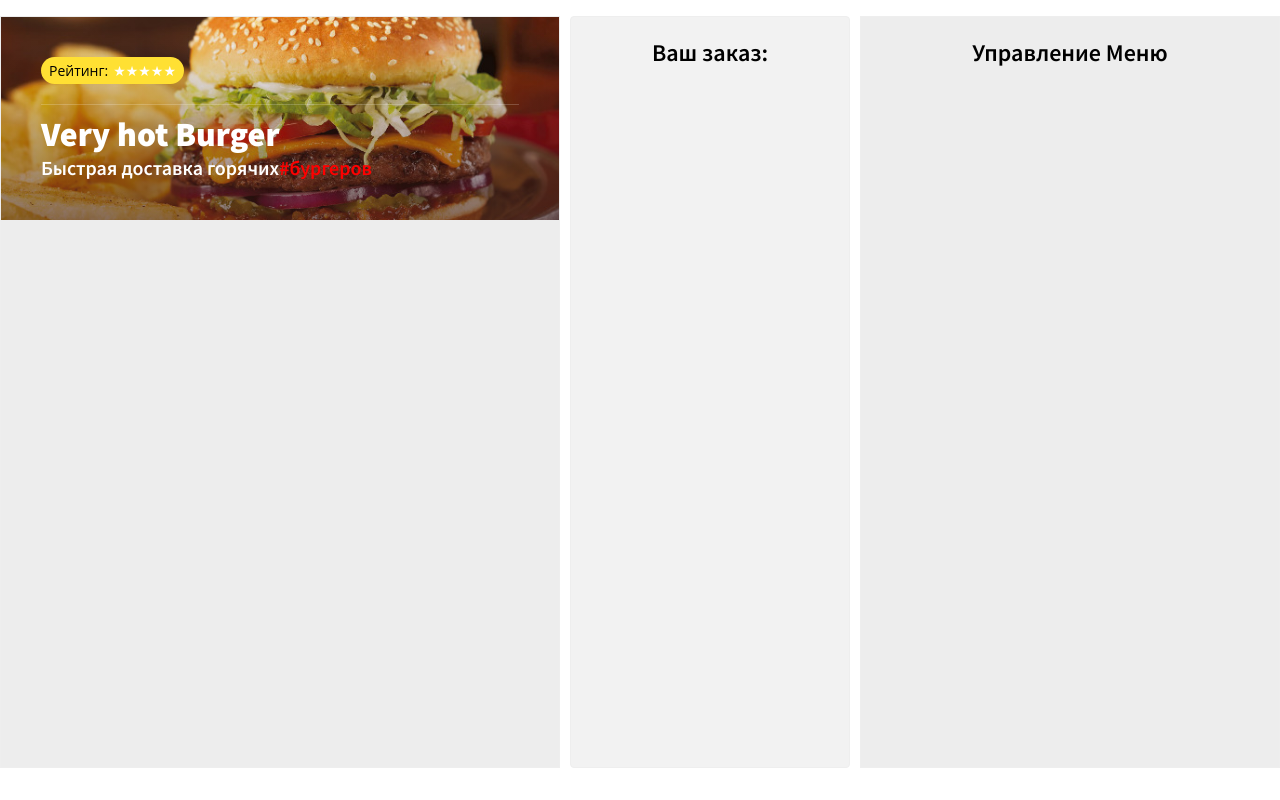
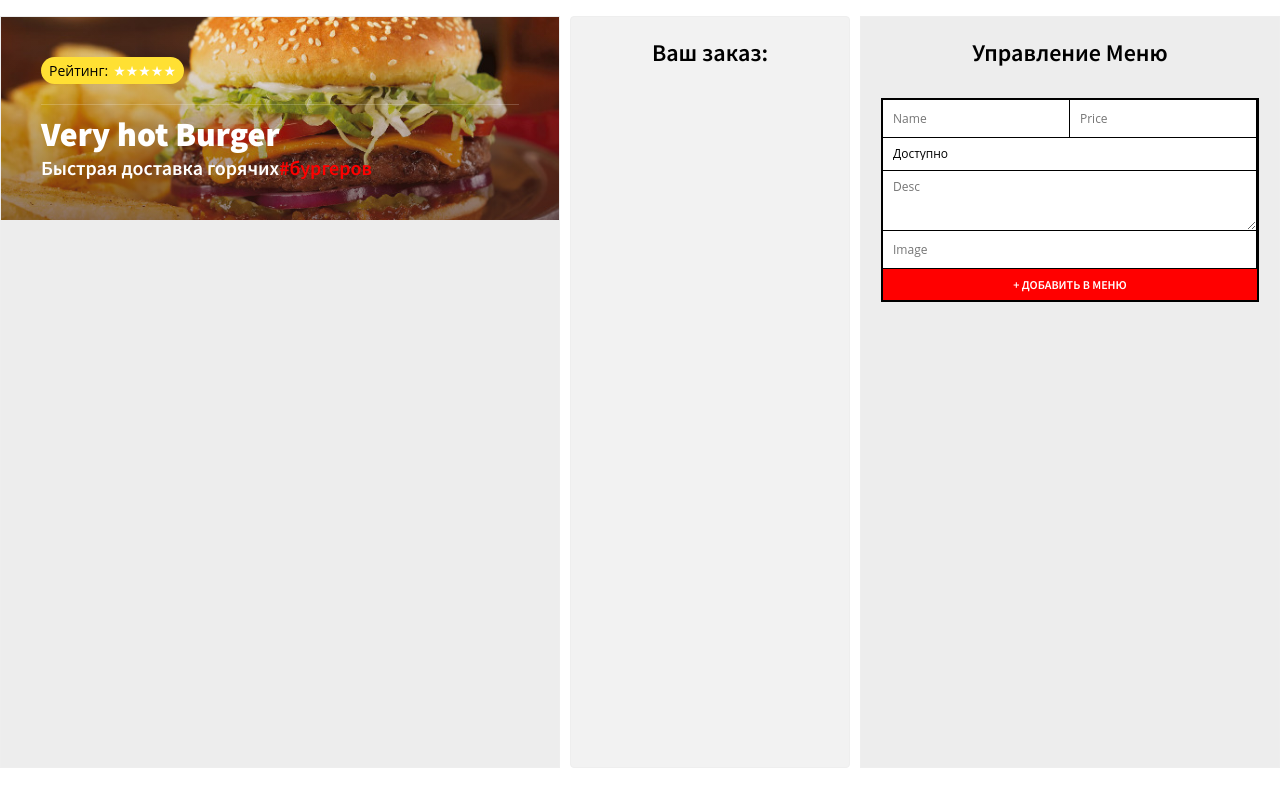
Before and after one commit to Belffegor/Restorante, a React (Create React App) app: page /restaurant/1 in a window 1280 px wide. Built offline with nearby package versions, Linux system fonts and the light colour scheme.

Commit message:
added state in App, forms in MenuAdmin

```diff
--- /dev/null
+++ b/src/Components/AddBurgerForm.js
@@ -0,0 +1,60 @@
+import React from "react";
+
+class AddBurgerForm extends React.Component {
+  nameRef = React.createRef();
+  priceRef = React.createRef();
+  statusRef = React.createRef();
+  descRef = React.createRef();
+  imageRef = React.createRef();
+
+  createBurger = (event) => {
+    event.preventDefault();
+
+    const burger = {
+      name: this.nameRef.current.value,
+      price: parseFloat(this.priceRef.current.value),
+      status: this.statusRef.current.value,
+      desc: this.descRef.current.value,
+      image: this.imageRef.current.value,
+    };
+    this.props.addBurger(burger);
+    // обновить поля
+    event.currentTarget.reset();
+  };
+
+  render() {
+    return (
+      <form className="burger-edit" onSubmit={this.createBurger}>
+        <input
+          ref={this.nameRef}
+          name="name"
+          type="text"
+          placeholder="Name"
+          autoComplete="off"
+        />
+        <input
+          ref={this.priceRef}
+          name="price"
+          type="text"
+          placeholder="Price"
+          autoComplete="off"
+        />
+        <select ref={this.statusRef} name="status" className="status">
+          <option value="available">Доступно</option>
+          <option value="unavailable">Убрать из меню</option>
+        </select>
+        <textarea ref={this.descRef} name="desc" placeholder="Desc" />
+        <input
+          ref={this.imageRef}
+          name="image"
+          type="text"
+          placeholder="Image"
+          autoComplete="off"
+        />
+        <button type="submit"> + Добавить в меню</button>
+      </form>
+    );
+  }
+}
+
+export default AddBurgerForm;
--- a/src/Components/App.js
+++ b/src/Components/App.js
@@ -4,6 +4,20 @@
 import MenuAdmin from "./MenuAdmin";
 
 class App extends React.Component {
+  state = {
+    burgers: {},
+    order: {},
+  };
+
+  addBurger = (burger) => {
+    // 1 делаем копию объекта state
+    const burgers = { ...this.state.burgers };
+    //2 в этот объект нужно добавить наш новый объект
+    burgers[`burger${Date.now()}`] = burger;
+    //3 записать наш новый объект burgers в state
+    this.setState({ burgers });
+  };
+
   render() {
     return (
       <div className="burger-paradise">
@@ -11,10 +25,10 @@
           <Header title="Very hot Burger" />
         </div>
         <Order />
-        <MenuAdmin />
+        <MenuAdmin addBurger={this.addBurger} />
       </div>
     );
   }
-};
+}
 
 export default App;
--- a/src/Components/MenuAdmin.js
+++ b/src/Components/MenuAdmin.js
@@ -1,10 +1,12 @@
 import React from "react";
+import AddBurgerForm from './AddBurgerForm';
 
 class MenuAdmin extends React.Component {
   render() {
     return (
       <div className="menu-admin">
         <h2>Управление Меню</h2>
+        <AddBurgerForm addBurger={this.props.addBurger}/>
       </div>
     );
   }
```
